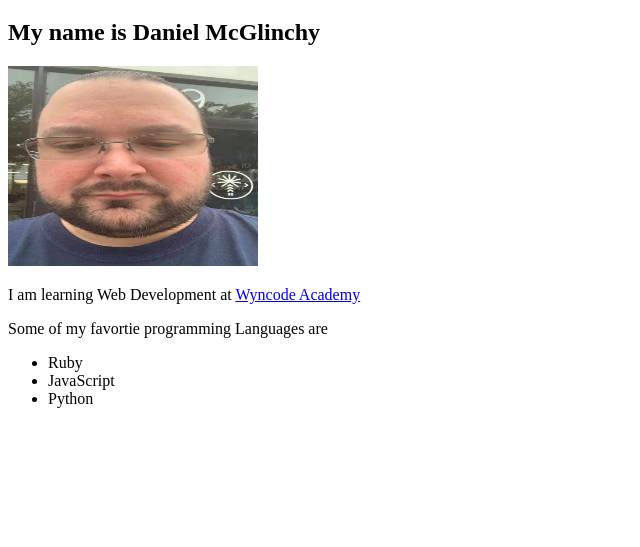
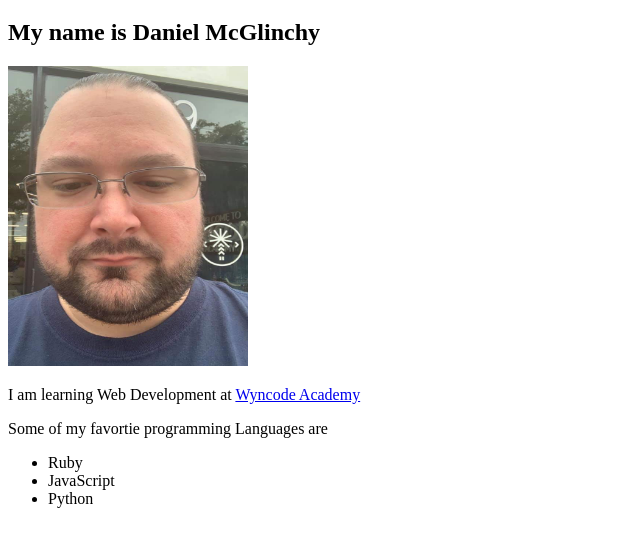
Before and after one commit to Daniel-McGlinchy/all_about_me, a plain HTML site: page index.html in a window 1280 px wide. Shown: the part 87-634 px from the top of the page, without its empty margins (0-640 px from the left). Drawn offline with Linux system fonts and the light colour scheme.

Commit message:
corrected picture again

```diff
--- a/index.html
+++ b/index.html
@@ -14,8 +14,8 @@
     <h2>My name is Daniel McGlinchy</h2>
     <img src="me.jpg"
          alt="daniel_mcglinchy"
-         width="250"
-         height="200"
+         width="240"
+         height="300"
          />
          <p>
            I am learning Web Development at
```
